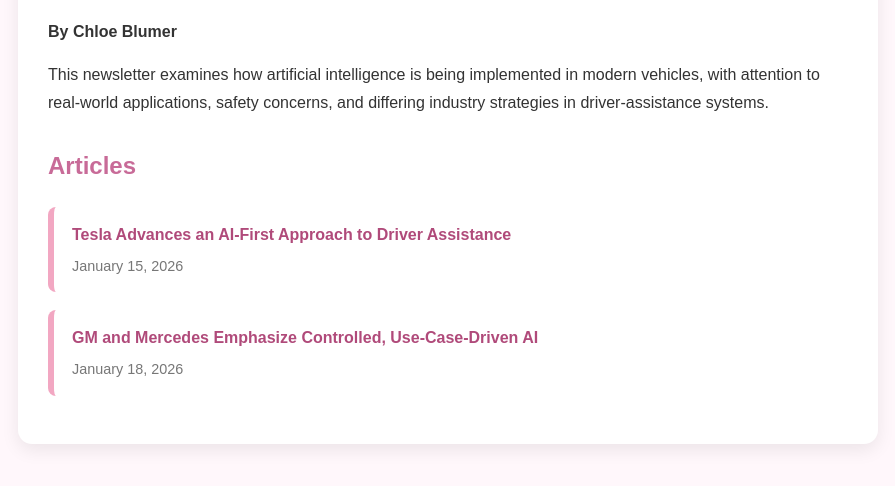
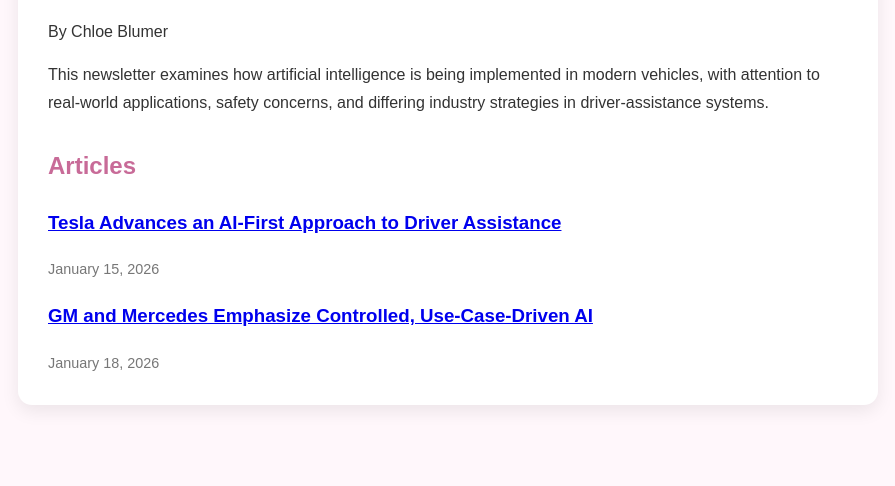
Before and after one commit to ChloeBlumer3/ChloeBlumer3.github.io, a plain HTML site: page index.html in a window 1280 px wide. Shown: the part 222-708 px from the top of the page, without its empty margins (192-1087 px from the left). Drawn offline with Linux system fonts and the light colour scheme.

Commit message:
Refactor HTML structure for articles and authors

```diff
--- a/index.html
+++ b/index.html
@@ -15,7 +15,7 @@
 
   <main>
     <h1>AI in Modern Vehicles</h1>
-    <p><strong>By Chloe Blumer</strong></p>
+    <p class="author">By Chloe Blumer</p>
 
     <p>
       This newsletter examines how artificial intelligence is being implemented in modern
@@ -25,23 +25,23 @@
 
     <h2>Articles</h2>
 
-    <ul class="post-list">
+    <section class="post-list">
 
-      <li>
+      <article class="post-card">
         <a href="tesla-advances-ai-first-driver-assistance.html">
-          Tesla Advances an AI-First Approach to Driver Assistance
+          <h3>Tesla Advances an AI-First Approach to Driver Assistance</h3>
         </a>
         <span class="date">January 15, 2026</span>
-      </li>
+      </article>
 
-      <li>
+      <article class="post-card">
         <a href="gm-mercedes-controlled-use-case-ai.html">
-          GM and Mercedes Emphasize Controlled, Use-Case-Driven AI
+          <h3>GM and Mercedes Emphasize Controlled, Use-Case-Driven AI</h3>
         </a>
         <span class="date">January 18, 2026</span>
-      </li>
+      </article>
 
-    </ul>
+    </section>
   </main>
 
 </body>
```
